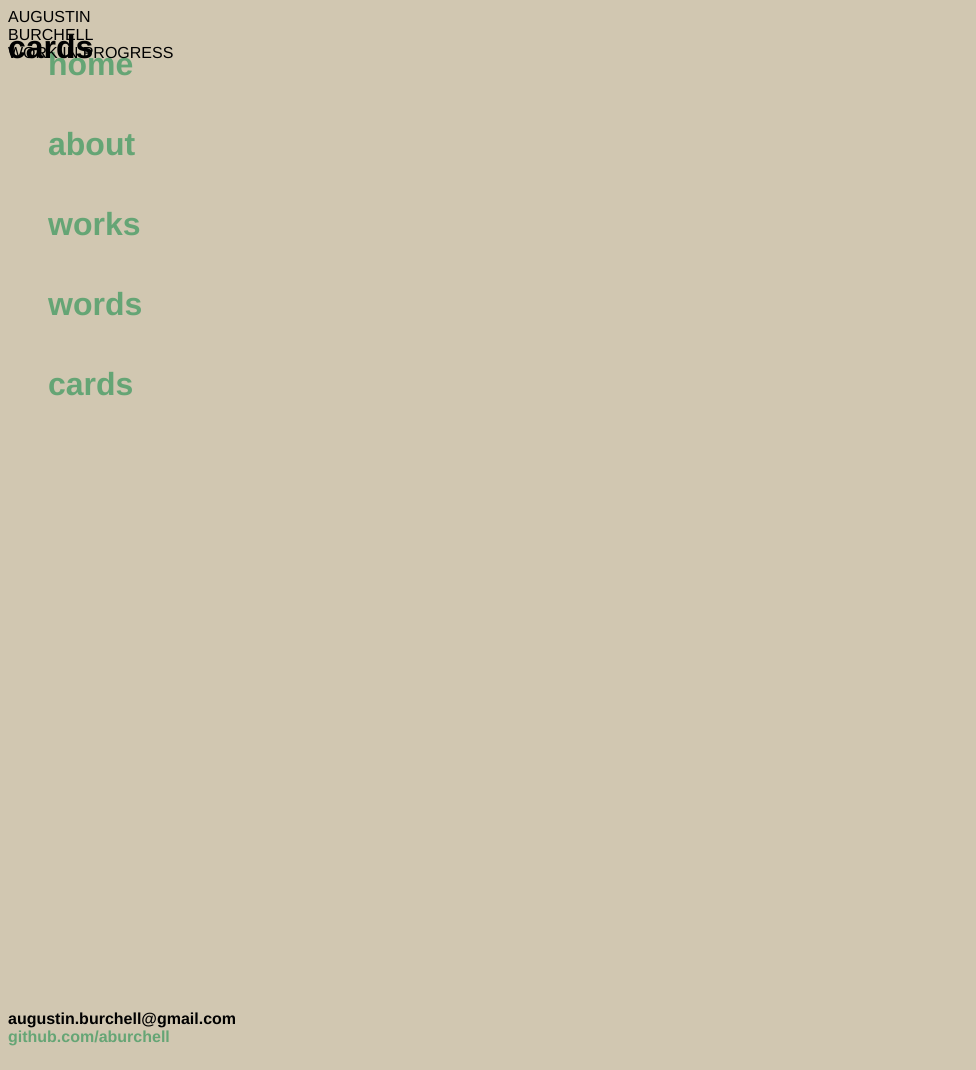
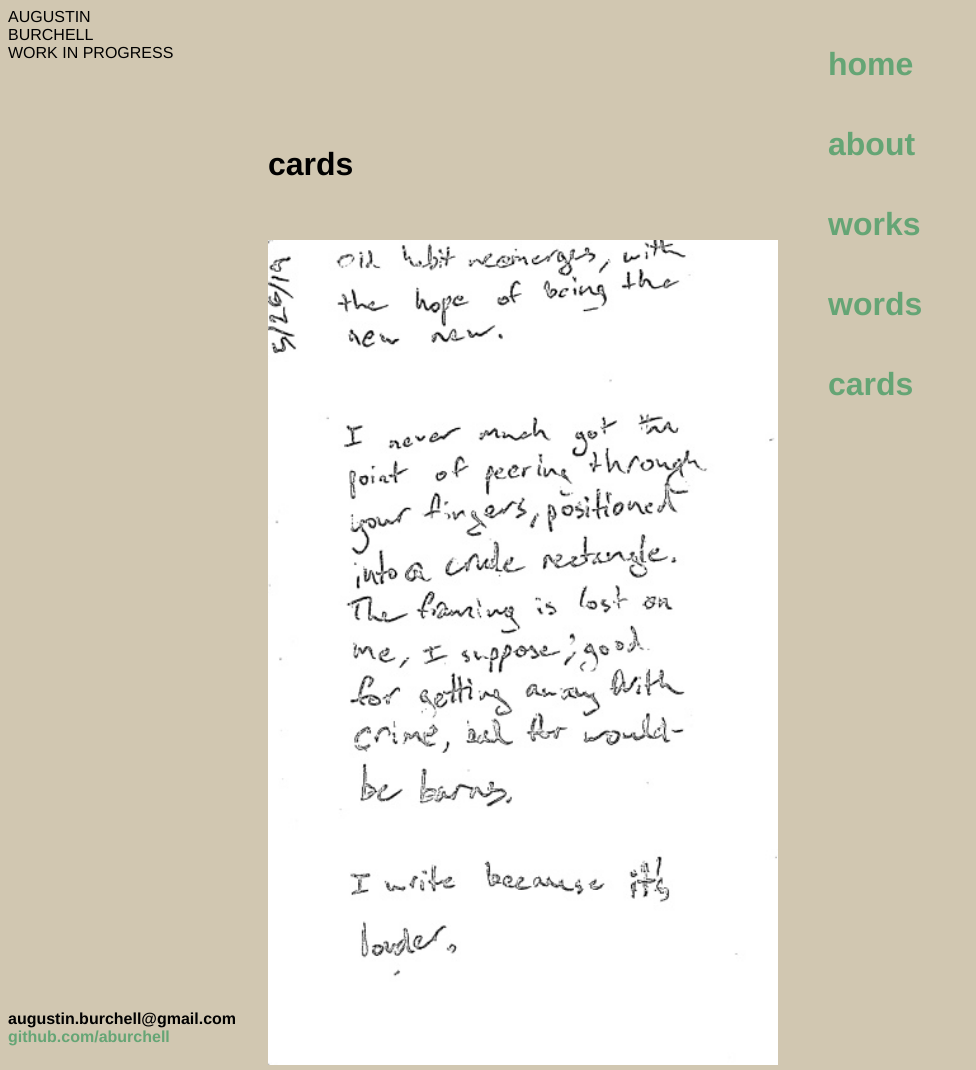
Before and after one commit to aburchell/aburchell.github.io, a Jekyll site: the page built from cards/index.html, in a window 1280 px wide. Shown: the whole page, without its empty margins (0-976 px from the left). Built offline with Jekyll 4.4.1, drawn with Linux system fonts in a browser that asks for light colours.

Commit message:
Changed column number back to 4

```diff
--- a/cards/index.html
+++ b/cards/index.html
@@ -2,10 +2,60 @@
 layout: default
 title: cards
 ---
-<!--	<h1>Works</h1>-->
-	<ul class="posts">
+<!-- https://www.w3schools.com/howto/tryit.asp?filename=tryhow_js_slideshow -->
 
-	  {% for post in site.categories.cards %}
-	    <li><a href="{{ post.url }}" title="{{ post.title }}">{{ post.title }}</a></li>
-	  {% endfor %}
-	</ul>
+<div class="slideshow-container">
+
+    <div class="mySlides fade">
+      <img src="../assets/IMG_0399.jpg" style="width:100%">
+    </div>
+
+    <div class="mySlides fade">
+      <img src="../assets/IMG_0367.jpg" style="width:100%">
+    </div>
+
+    <div class="mySlides fade">
+      <img src="../assets/G_0367.JPG" style="width:100%">
+    </div>
+
+    <a class="prev" onclick="plusSlides(-1)">&#10094;</a>
+    <a class="next" onclick="plusSlides(1)">&#10095;</a>
+
+</div>
+<br>
+
+<div style="text-align:center">
+  <span class="dot" onclick="currentSlide(1)"></span>
+  <span class="dot" onclick="currentSlide(2)"></span>
+  <span class="dot" onclick="currentSlide(3)"></span>
+</div>
+
+
+<script>
+    var slideIndex = 1;
+    showSlides(slideIndex);
+
+    function plusSlides(n) {
+      showSlides(slideIndex += n);
+    }
+
+    function currentSlide(n) {
+      showSlides(slideIndex = n);
+    }
+
+    function showSlides(n) {
+      var i;
+      var slides = document.getElementsByClassName("mySlides");
+      var dots = document.getElementsByClassName("dot");
+      if (n > slides.length) {slideIndex = 1}
+      if (n < 1) {slideIndex = slides.length}
+      for (i = 0; i < slides.length; i++) {
+          slides[i].style.display = "none";
+      }
+      for (i = 0; i < dots.length; i++) {
+          dots[i].className = dots[i].className.replace(" active", "");
+      }
+      slides[slideIndex-1].style.display = "block";
+      dots[slideIndex-1].className += " active";
+    }
+</script>
--- a/css/main.css
+++ b/css/main.css
@@ -27,7 +27,7 @@
 @media (min-width: 500px) {
     .wrapper {
         display: grid;
-        grid-template-columns: 1fr 1fr 1fr 1fr 1fr;
+        grid-template-columns: 1fr 1fr 1fr 2fr;
         /*grid-template-rows: 1fr 0.5fr 3.5fr 1fr;*/
         grid-template-rows: 10% 10% auto 10%;
         /*grid-template-areas: "header . . nav" ". pageHead . ." ". content content ." "footer footer footer footer";*/
@@ -50,7 +50,8 @@
         grid-row: 1/-1;
         grid-column: 4;
         z-index: 2;
-        position: fixed;
+        position: sticky;
+
     }
 
     .page-header {
@@ -58,7 +59,7 @@
         grid-row: 2;
         grid-column: 2;
         z-index: 1;
-        position: fixed;
+        position: sticky;
     }
 
     .container {
@@ -66,7 +67,7 @@
         grid-row: 3/-1;
         grid-column: 2/4;
         z-index: 0;
-        overflow-y: auo;
+        overflow-y: auto;
     }
 
 
```
